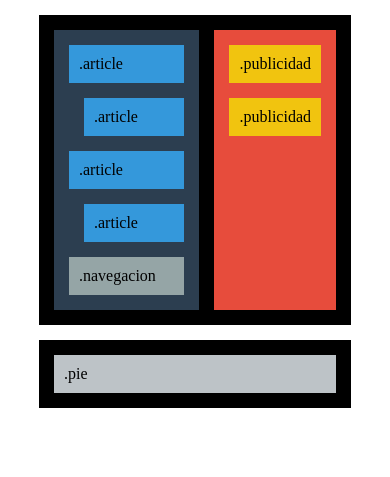
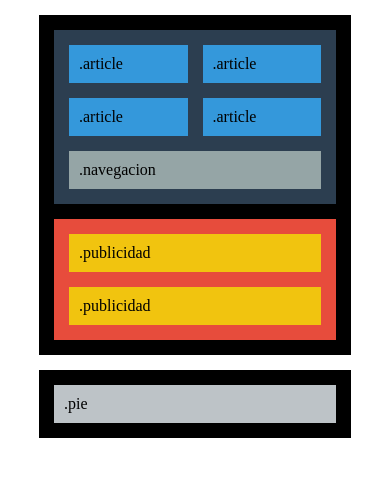
Before and after one commit to tutto-beep-bot/Sprint1---Flexbox-Layout-box, a plain HTML site: page index.html in a window 390 px wide. Shown: the part 217-694 px from the top of the page. Drawn offline with Linux system fonts and the light colour scheme.

Commit message:
Responsive design for tablet screens created

```diff
--- a/style.css
+++ b/style.css
@@ -109,3 +109,24 @@ body {
     height: 15px;
     background-color: white;
 }
+
+/* responsive design for Tablet screens */
+@media screen and (max-width: 900px) {
+
+    .content {
+        display: flex;
+        flex-direction: column;
+    }
+
+    .articles {
+        flex: 1 1 auto;
+    }
+
+    .sidebar {
+        flex: 1 1 auto;
+        order: 2;
+        border-left: 15px solid black;
+        border-top: 0px;
+    }
+
+}
```
